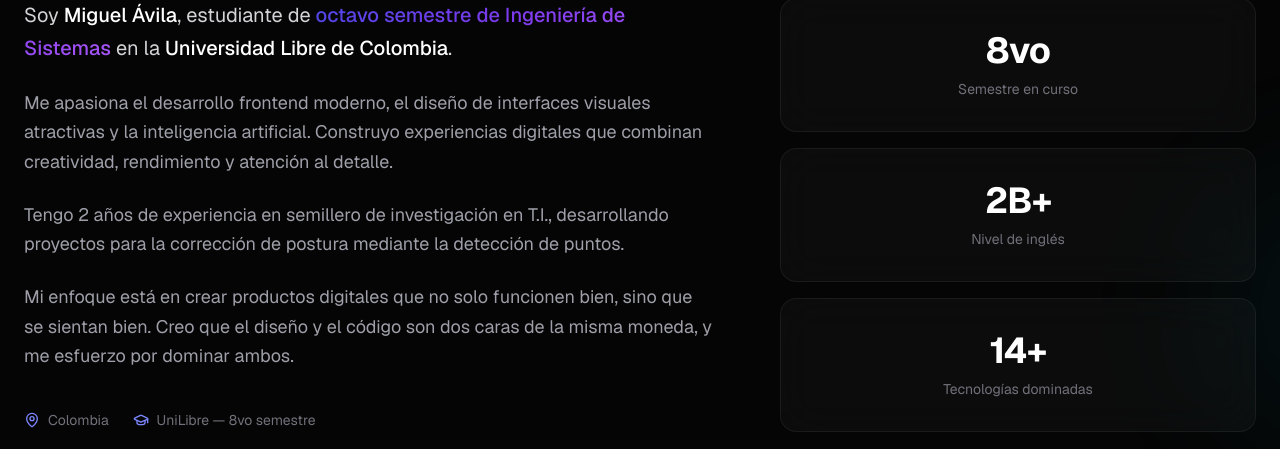
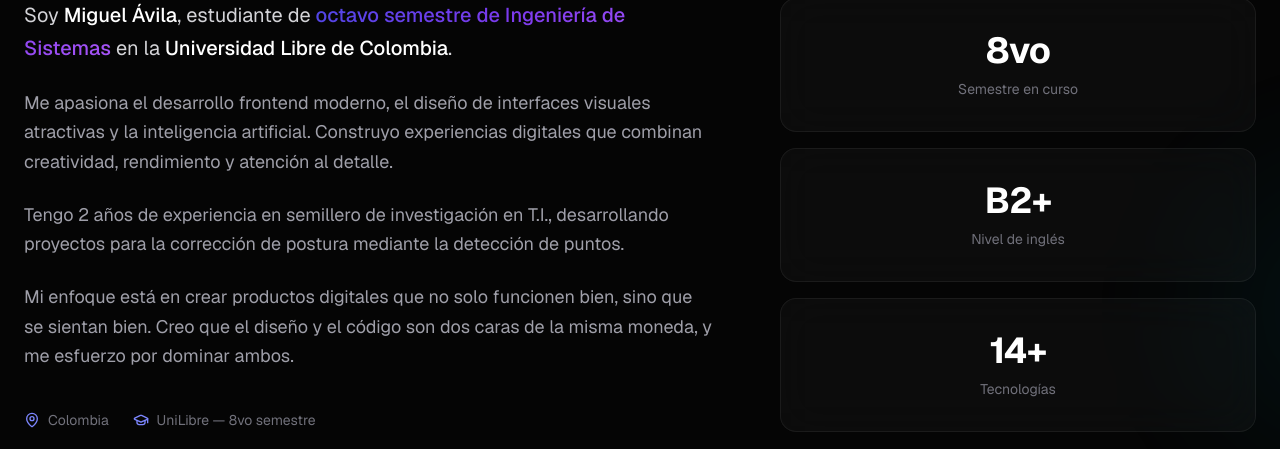
Before and after one commit to lupisAV/portfolio, a Next.js app: page / in a window 1280 px wide. Shown: the part 1239-1688 px from the top of the page. Built offline with nearby package versions, Linux system fonts and the light colour scheme.

Commit message:
other-changes

```diff
--- a/src/app/layout.tsx
+++ b/src/app/layout.tsx
@@ -1,4 +1,4 @@
-import type { Metadata } from "next";
+import type { Metadata, Viewport } from "next";
 import { Geist, Geist_Mono } from "next/font/google";
 import "./globals.css";
 
@@ -34,12 +34,13 @@ export const metadata: Metadata = {
     type: "website",
     locale: "es_CO",
   },
-  viewport: {
-    width: "device-width",
-    initialScale: 1,
-    maximumScale: 1,
-    userScalable: false,
-  },
+};
+
+export const viewport: Viewport = {
+  width: "device-width",
+  initialScale: 1,
+  maximumScale: 1,
+  userScalable: false,
 };
 
 export default function RootLayout({
--- a/src/components/sections/About.tsx
+++ b/src/components/sections/About.tsx
@@ -83,7 +83,7 @@ export function About() {
           >
             <StatsCard value="8vo" label="Semestre en curso" />
             <StatsCard value="B2+" label="Nivel de inglés" />
-            <StatsCard value="14+" label="Tecnologías dominadas" />
+            <StatsCard value="14+" label="Tecnologías" />
           </motion.div>
         </div>
       </div>
--- a/src/components/ui/StatsCard.tsx
+++ b/src/components/ui/StatsCard.tsx
@@ -49,6 +49,14 @@ export function StatsCard({ value, label, className }: StatsCardProps) {
 }
 
 function CountUp({ target }: { target: string }) {
+  // Check if the target contains letters before numbers (like "B2+")
+  const hasPrefix = /^[A-Za-z]/.test(target);
+
+  // If it has a prefix, don't animate and show the full value
+  if (hasPrefix) {
+    return <span>{target}</span>;
+  }
+
   const numericValue = parseInt(target.replace(/[^0-9]/g, "")) || 0;
   const suffix = target.replace(/[0-9]/g, "");
   const [count, setCount] = useState(0);
```
